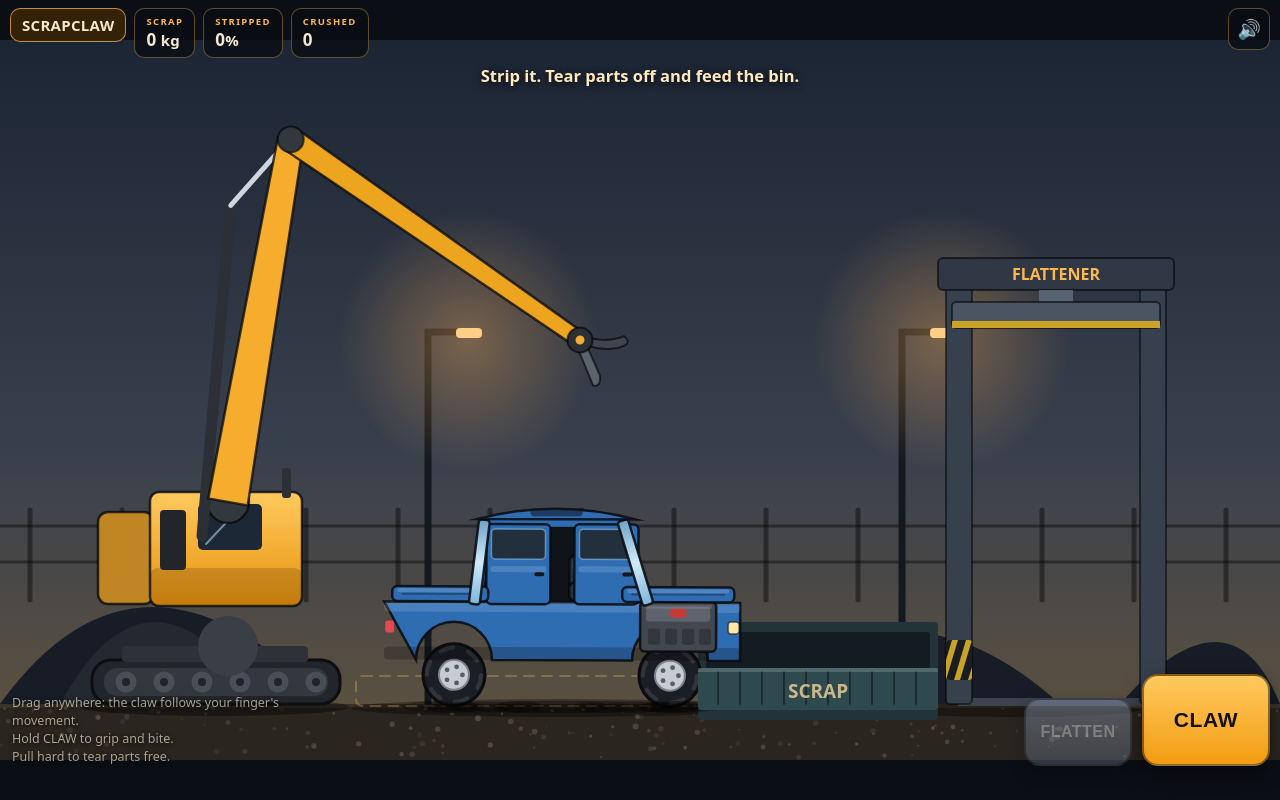
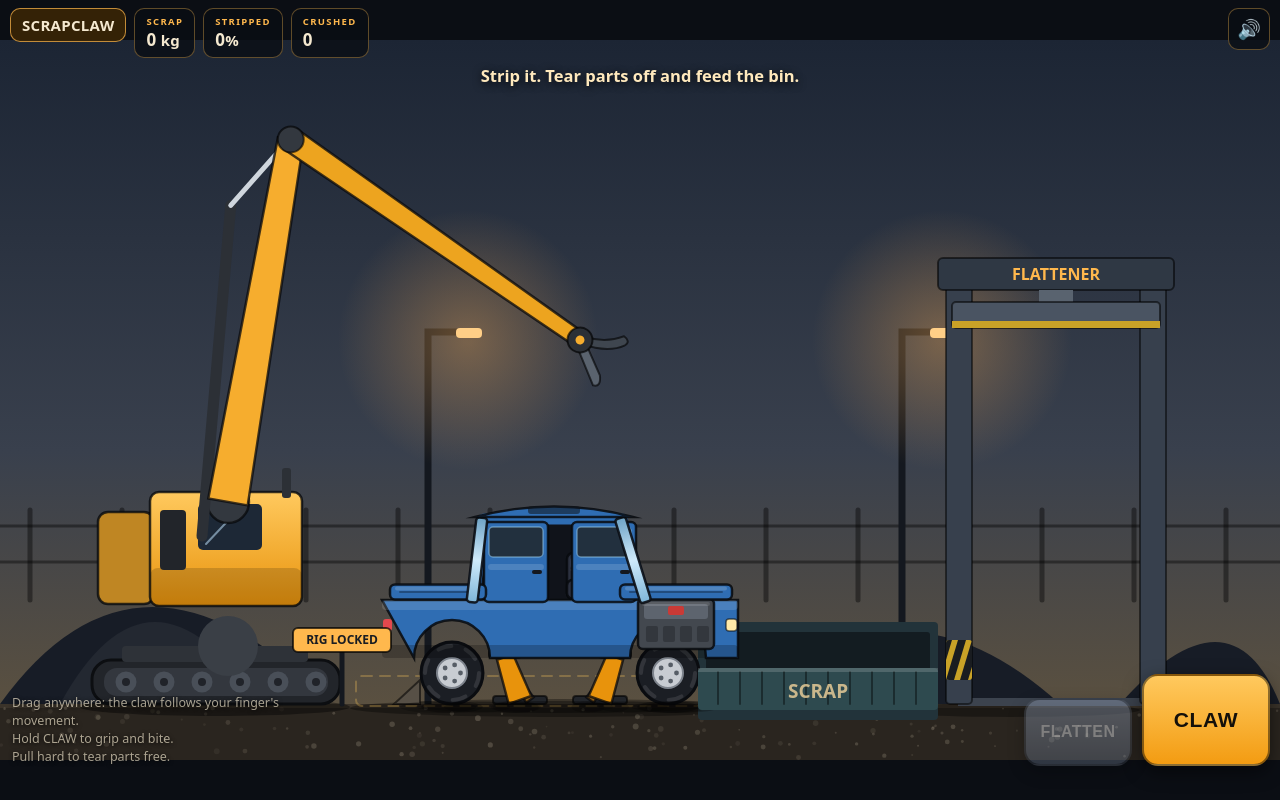
Before and after one commit to jadestaticbuilds/scrapclaw, a plain HTML site: page index.html in a window 1280 px wide. Drawn offline with Linux system fonts and the light colour scheme; animation ran at ten frames a second.

Commit message:
Holder fix: car locked in a dismantling rig while stripped, releases at 80 percent, yard bounds backstop

```diff
--- a/index.html
+++ b/index.html
@@ -231,9 +231,9 @@ const AudioSys = {
 const engine = Engine.create();
 engine.gravity.y = 1;
 const world = engine.world;
-const ground = Bodies.rectangle(W / 2, GROUND_Y + 30, W + 500, 60, { isStatic: true, friction: 0.95 });
-const wallL = Bodies.rectangle(-40, H / 2, 60, H * 2, { isStatic: true });
-const wallR = Bodies.rectangle(W + 40, H / 2, 60, H * 2, { isStatic: true });
+const ground = Bodies.rectangle(W / 2, GROUND_Y + 30, W + 900, 60, { isStatic: true, friction: 0.95 });
+const wallL = Bodies.rectangle(-70, H / 2, 100, H * 4, { isStatic: true });
+const wallR = Bodies.rectangle(W + 70, H / 2, 100, H * 4, { isStatic: true });
 Composite.add(world, [ground, wallL, wallR]);
 
 /* ---------- game state ---------- */
@@ -243,6 +243,7 @@ let carLive = false, carArriving = false, arriveDX = 0;
 let carSeq = 0;
 let strippedKg = 0, totalStrippable = 1;
 let grip = null;
+let rigLocked = false, rigAnim = 1, rigTarget = 1; // dismantling rig: anim 0 = arms engaged, 1 = swung away
 let clawOpen = 1, clawTarget = 1, biteArmed = true;
 let clawPos = { x: 580, y: 300 }, targetPos = { x: 580, y: 300 };
 let elbow = { x: 0, y: 0 }, wrist = { x: 0, y: 0 }, clawTip = { x: 0, y: 0 }, clawAng = 0;
@@ -404,6 +405,7 @@ function tryGrip() {
   let best = null, bestScore = Infinity;
   for (const p of parts) {
     if (!p.body || p.glass || p.isSlab) continue;
+    if (p.isShell && rigLocked) continue; // the rig holds the husk; it cannot be gripped or towed until release
     const d = Math.hypot(p.body.position.x - cp.x, p.body.position.y - cp.y);
     if (d >= p.gripR + 34) continue;
     let score = d - p.gripR;
@@ -522,6 +524,54 @@ function binCheck() {
     }
   }
 }
+
+/* ---------- dismantling rig and world bounds ---------- */
+function releaseRig() {
+  if (!rigLocked) return;
+  rigLocked = false;
+  rigTarget = 1;
+  if (shellPart && shellPart.body) {
+    Body.setStatic(shellPart.body, false); // restores the shell's mass and inertia
+    spawnDust(shellPart.body.position.x - 130, GROUND_Y - 6, 4, 70);
+    spawnDust(shellPart.body.position.x + 130, GROUND_Y - 6, 4, 70);
+  }
+  AudioSys.clank(0.9);
+  addFloater(CAR_X, 428, "RIG FREE", "#9fe8a8");
+}
+function rigCheck() {
+  // at 80% stripped the rig lets go: the husk is towable from here on
+  if (rigLocked && carLive && !carArriving && !flattenAnim && !awaitingNext && strippedPct() >= 80) releaseRig();
+}
+function boundsCheck() {
+  // backstop: nothing leaves the yard, ever. The walls and the
+  // full-width ground handle normal play; anything found outside
+  // is recovered here.
+  for (const p of parts) {
+    if (!p.body || p.isSlab) continue;
+    const b = p.body.position;
+    if (b.x > -80 && b.x < 1360 && b.y < 880) continue;
+    if (p.isShell || p.attached) {
+      // shift the whole remaining car back inside, welds intact
+      let dx = 0, dy = 0;
+      if (b.x < 60) dx = 60 - b.x; else if (b.x > 1220) dx = 1220 - b.x;
+      if (b.y > 880) dy = 300 - b.y;
+      for (const q of parts) {
+        if (!q.body || q.isSlab || (!q.attached && !q.isShell)) continue;
+        Body.setPosition(q.body, { x: q.body.position.x + dx, y: q.body.position.y + dy });
+        Body.setVelocity(q.body, { x: 0, y: 0 });
+        Body.setAngularVelocity(q.body, 0);
+      }
+      if (grip) releaseGrip();
+      spawnDust(b.x + dx, Math.min(b.y + dy, GROUND_Y - 8), 6, 80);
+    } else {
+      if (grip && grip.part === p) releaseGrip();
+      Body.setPosition(p.body, { x: CAR_X + (Math.random() * 120 - 60), y: 280 });
+      Body.setVelocity(p.body, { x: 0, y: 0 });
+      Body.setAngularVelocity(p.body, 0);
+      spawnDust(p.body.position.x, p.body.position.y, 6, 60);
+    }
+  }
+}
 </script>
 <script>
 /* ---------- drawing helpers ---------- */
@@ -568,6 +618,7 @@ function sloped(x1, y1, x2, y2, thick, opts) {
 }
 function spawnCar(driveIn) {
   releaseGrip();
+  rigLocked = false; rigTarget = 1;
   parts = parts.filter(p => p.isSlab);
   shellPart = null;
   const color = CAR_COLORS[carSeq % CAR_COLORS.length]; carSeq++;
@@ -620,6 +671,9 @@ function spawnCar(driveIn) {
     carArriving = true; arriveDX = ox; carLive = false;
   } else {
     carArriving = false; carLive = true;
+    // the dismantling rig takes the car: shell pinned while stripping
+    Body.setStatic(shell.body, true);
+    rigLocked = true; rigAnim = 0; rigTarget = 0;
   }
 }
 
@@ -750,6 +804,7 @@ function startFlatten(instant) {
   if (flattenAnim || awaitingNext || !carLive || !shellPart || !shellPart.body) return false;
   if (strippedPct() < 80 || !huskOnPad()) return false;
   releaseGrip();
+  rigLocked = false; rigTarget = 1;
   flattenAnim = { t: 0, crunched: false, instant: !!instant };
   Body.setStatic(shellPart.body, true);
   if (instant) {
@@ -809,7 +864,7 @@ function updateHUD() {
   else if (flattenAnim) obj = "Crushing.";
   else if (awaitingNext) obj = "Crushed flat. Bring in the next one.";
   else if (strippedPct() < 80) obj = "Strip it. Tear parts off and feed the bin.";
-  else if (!huskOnPad()) obj = "Drag the husk onto the flattener pad.";
+  else if (!huskOnPad()) obj = "Rig free. Drag the husk onto the flattener pad.";
   else obj = "On the pad. Hit FLATTEN.";
   setText(objEl, obj);
   flatBtn.classList.toggle("awake", !!(carLive && !flattenAnim && !awaitingNext && strippedPct() >= 80 && huskOnPad()));
@@ -911,6 +966,52 @@ function drawFlattener(c) {
   c.fillStyle = "#4a5462"; rr(c, 952, pressPlateY, 208, 26, 4); c.fill();
   c.strokeStyle = "rgba(0,0,0,0.55)"; c.lineWidth = 2; rr(c, 952, pressPlateY, 208, 26, 4); c.stroke();
   c.fillStyle = "#c9a227"; c.fillRect(952, pressPlateY + 19, 208, 7);
+}
+/* ---------- dismantling rig drawing ---------- */
+function drawRigArm(c, baseX, tipDX, dir) {
+  // one lift stand: the base plate stays planted while the column
+  // rotates around the base as the rig releases, swinging the cradle
+  // down and away from the car (dir -1 = left stand, +1 = right)
+  c.fillStyle = "#22252a"; rr(c, baseX - 27, GROUND_Y - 8, 54, 8, 3); c.fill();
+  c.strokeStyle = "rgba(0,0,0,0.6)"; c.lineWidth = 2; rr(c, baseX - 27, GROUND_Y - 8, 54, 8, 3); c.stroke();
+  c.save();
+  c.translate(baseX, GROUND_Y - 4);
+  c.rotate(dir * 1.08 * rigAnim);
+  // brace strut behind the column, A-frame style
+  tapered(c, -10 * dir, 0, tipDX + 4 * dir, -40, 4.5, 3, "#8a5a14");
+  // main column up to the cradle
+  tapered(c, 0, 0, tipDX, -43, 12, 8.5, "#e8930c");
+  // cradle pad that sits under the rocker panel
+  c.fillStyle = "#2c3036"; rr(c, tipDX - 16, -50, 32, 8, 3); c.fill();
+  c.strokeStyle = "rgba(0,0,0,0.65)"; c.lineWidth = 2; rr(c, tipDX - 16, -50, 32, 8, 3); c.stroke();
+  c.restore();
+}
+function drawRig(c) {
+  if ((!carLive && !carArriving) || awaitingNext) return;
+  // wheel chocks, kicked away as the rig releases
+  if (rigAnim < 0.98) {
+    c.save();
+    c.globalAlpha = 1 - rigAnim;
+    c.fillStyle = "#575046";
+    c.strokeStyle = "rgba(0,0,0,0.55)"; c.lineWidth = 2;
+    c.beginPath(); c.moveTo(CAR_X - 166, GROUND_Y); c.lineTo(CAR_X - 140, GROUND_Y); c.lineTo(CAR_X - 140, GROUND_Y - 24); c.closePath(); c.fill(); c.stroke();
+    c.beginPath(); c.moveTo(CAR_X + 166, GROUND_Y); c.lineTo(CAR_X + 140, GROUND_Y); c.lineTo(CAR_X + 140, GROUND_Y - 24); c.closePath(); c.fill(); c.stroke();
+    c.restore();
+  }
+  drawRigArm(c, CAR_X - 40, -15, -1);
+  drawRigArm(c, CAR_X + 40, 15, 1);
+}
+function drawRigTag(c) {
+  if (!carLive || carArriving || awaitingNext) return;
+  const x = CAR_X - 218, y = 600;
+  c.strokeStyle = "#14181f"; c.lineWidth = 5;
+  c.beginPath(); c.moveTo(x, GROUND_Y); c.lineTo(x, y + 10); c.stroke();
+  c.fillStyle = rigLocked ? "#ffb84d" : "#2e4a3a";
+  rr(c, x - 49, y - 12, 98, 24, 5); c.fill();
+  c.strokeStyle = "rgba(0,0,0,0.7)"; c.lineWidth = 2; rr(c, x - 49, y - 12, 98, 24, 5); c.stroke();
+  c.fillStyle = rigLocked ? "#1a1d22" : "#9fe8a8";
+  c.font = "800 12px system-ui, sans-serif"; c.textAlign = "center";
+  c.fillText(rigLocked ? "RIG LOCKED" : "RIG FREE", x, y + 4);
 }
 function drawExcavator(c) {
   // shadow
@@ -1071,7 +1172,9 @@ function draw() {
   drawBinBack(ctx);
   drawFlattener(ctx);
   drawExcavator(ctx);
+  drawRig(ctx);
   drawParts(ctx);
+  drawRigTag(ctx);
   drawBinFront(ctx);
   drawArm(ctx);
   drawParticles(ctx);
@@ -1129,7 +1232,10 @@ function frame(now) {
       Body.setVelocity(p.body, { x: 0, y: 0 });
     }
     if (arriveDX <= 0) {
-      for (const p of parts) if (!p.isSlab && p.body) Body.setStatic(p.body, false);
+      for (const p of parts) if (!p.isSlab && p.body && !p.isShell) Body.setStatic(p.body, false);
+      // the shell stays static: the dismantling rig takes the car here
+      rigLocked = true; rigTarget = 0;
+      AudioSys.clank(0.5);
       carArriving = false; carLive = true;
       graceUntil = performance.now() + 1000;
       spawnDust(CAR_X - 150, GROUND_Y - 4, 7, 200);
@@ -1148,6 +1254,8 @@ function frame(now) {
   }
   strainCheck();
   binCheck();
+  rigCheck();
+  boundsCheck();
   // flattener animation
   if (flattenAnim && !flattenAnim.instant) {
     flattenAnim.t += dt / 1.5;
@@ -1167,6 +1275,7 @@ function frame(now) {
     pressPlateY += (262 - pressPlateY) * Math.min(1, dt * 2.6);
   }
   stepParticles(dt);
+  rigAnim += Math.max(-dt / 0.4, Math.min(dt / 0.4, rigTarget - rigAnim));
   shake *= Math.exp(-5.2 * dt);
   if (shake < 0.04) shake = 0;
   draw();
@@ -1182,7 +1291,9 @@ window.__SCRAPTEST = {
       strippedPct: strippedPct(),
       carsCrushed,
       target: { x: targetPos.x, y: targetPos.y },
-      clawOpen
+      clawOpen,
+      rigLocked,
+      shell: shellPart && shellPart.body ? { x: shellPart.body.position.x, y: shellPart.body.position.y, angle: shellPart.body.angle, isStatic: shellPart.body.isStatic } : null
     };
   },
   gripTest() {
```
